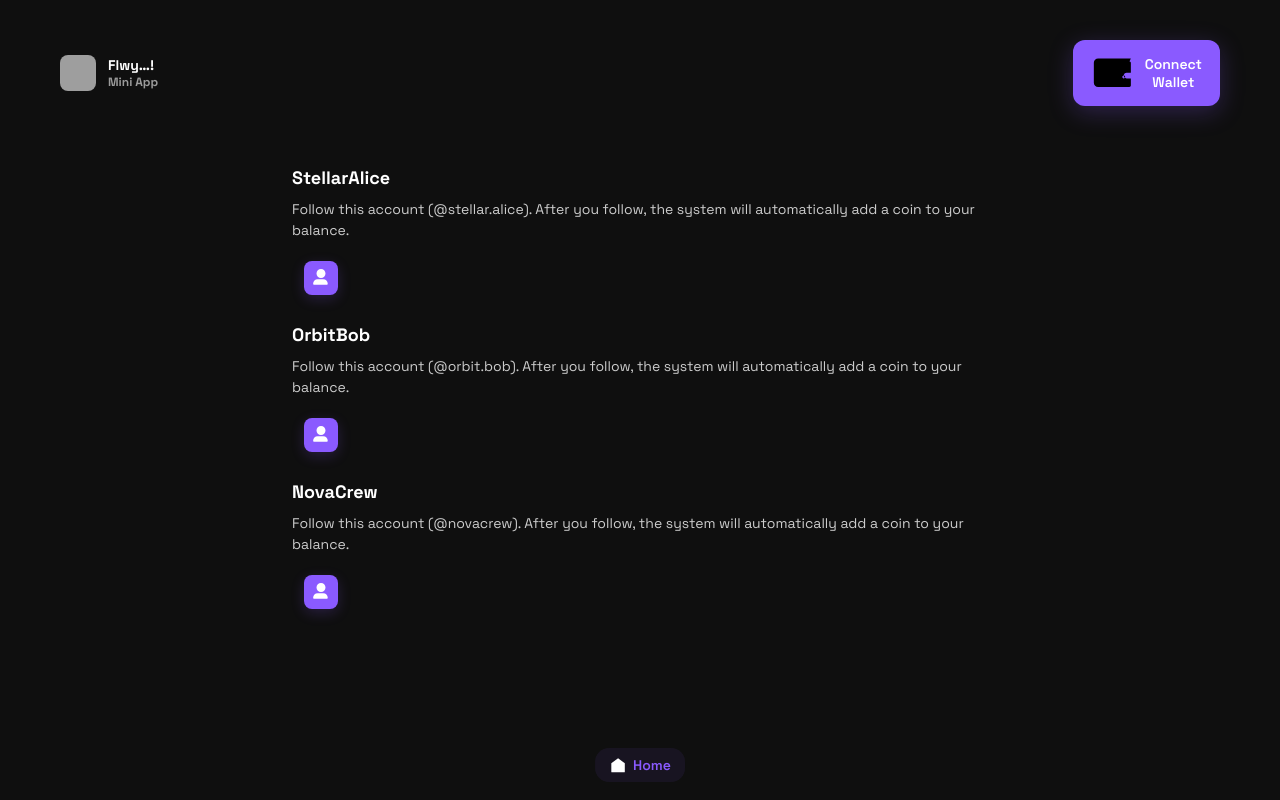
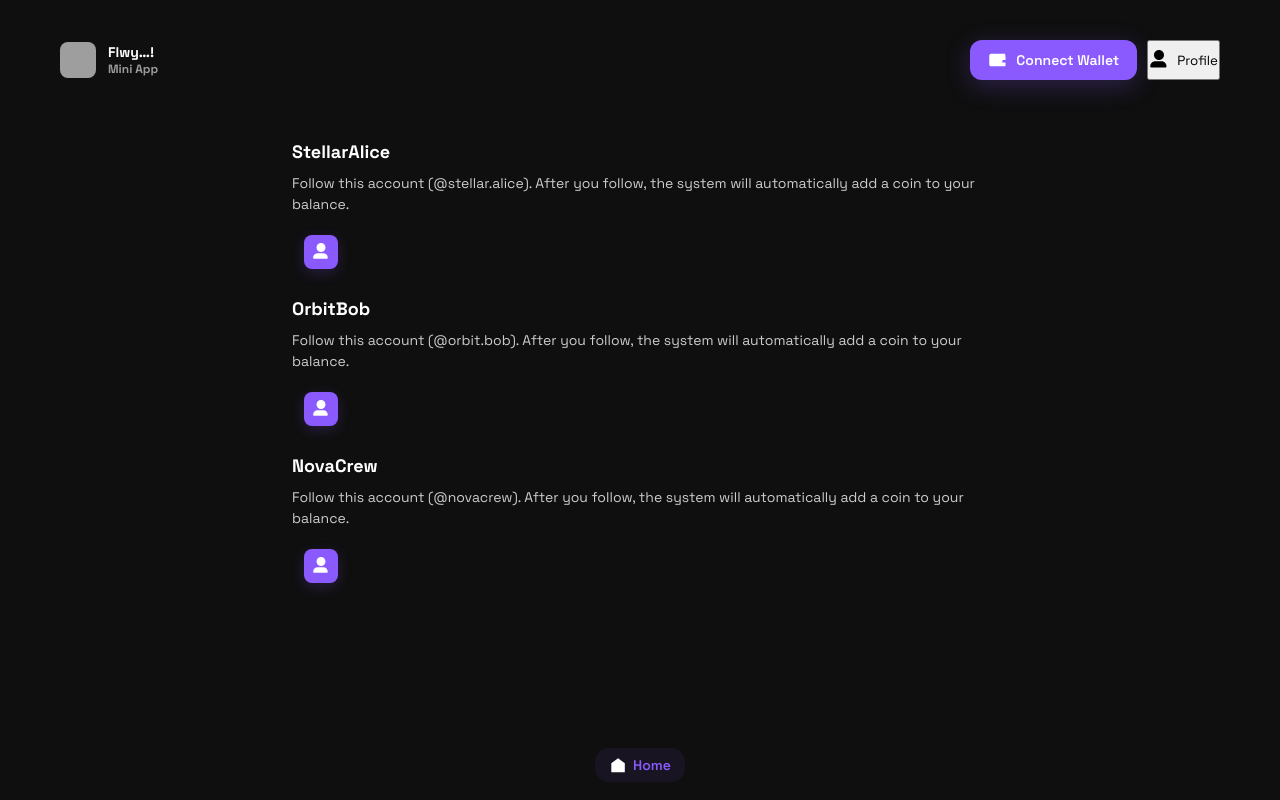
Before and after one commit to Fredrickadler/Flwy..-, a Next.js app: page / in a window 1280 px wide. Built offline with nearby package versions, Linux system fonts and the light colour scheme; grey boxes are pictures that could not be loaded.

Commit message:
Update Header.js

```diff
--- a/components/Header.js
+++ b/components/Header.js
@@ -5,20 +5,42 @@ export default function Header() {
   return (
     <header className="header container" style={{ position: "relative", zIndex: 20 }}>
       <div className="logo">
-        <img src="https://i.postimg.cc/q0z6Frjc/EEE329-E2-AFE6-4655-A643-C0171-EA8-F3-F0.png" alt="Flwy logo" style={{ width:36, height:36, borderRadius:8 }} />
+        <img
+          src="https://i.postimg.cc/q0z6Frjc/EEE329-E2-AFE6-4655-A643-C0171-EA8-F3-F0.png"
+          alt="Flwy logo"
+          style={{ width: 36, height: 36, borderRadius: 8 }}
+        />
         <div>
-          <div style={{ fontSize:14, fontWeight:700 }}>Flwy…!</div>
-          <div style={{ fontSize:12, color:"#9B9B9B" }}>Mini App</div>
+          <div style={{ fontSize: 14, fontWeight: 700 }}>Flwy…!</div>
+          <div style={{ fontSize: 12, color: "#9B9B9B" }}>Mini App</div>
         </div>
       </div>
 
-      <button className="wallet-btn">
-        {/* Wallet Icon fa-wallet */}
-        <svg xmlns="http://www.w3.org/2000/svg" viewBox="0 0 512 512">
-         <path d="M448 96H80c-26.5 0-48 21.5-48 48v224c0 26.5 21.5 48 48 48h352c8.8 0 16-7.2 16-16v-80h-48c-17.7 0-32-14.3-32-32s14.3-32 32-32h48V144c0-8.8-7.2-16-16-16zm-64 208c0 8.8-7.2 16-16 16s-16-7.2-16-16 7.2-16 16-16 16 7.2 16 16z"/>
-        </svg>
-        Connect Wallet
-      </button>
+      <div style={{ display: 'flex', gap: '10px' }}>
+        {/* Wallet Button with fa-wallet SVG */}
+        <button className="wallet-btn" style={{ display: 'flex', alignItems: 'center', gap: '8px' }}>
+          <svg
+            xmlns="http://www.w3.org/2000/svg"
+            viewBox="0 0 512 512"
+            style={{ width: '20px', height: '20px', fill: 'currentColor' }}
+          >
+            <path d="M448 96H80c-26.5 0-48 21.5-48 48v224c0 26.5 21.5 48 48 48h352c8.8 0 16-7.2 16-16v-80h-48c-17.7 0-32-14.3-32-32s14.3-32 32-32h48V144c0-8.8-7.2-16-16-16zm-64 208c0 8.8-7.2 16-16 16s-16-7.2-16-16 7.2-16 16-16 16 7.2 16 16z"/>
+          </svg>
+          Connect Wallet
+        </button>
+
+        {/* Profile Button with fa-user SVG */}
+        <button className="profile-btn" style={{ display: 'flex', alignItems: 'center', gap: '8px' }}>
+          <svg
+            xmlns="http://www.w3.org/2000/svg"
+            viewBox="0 0 448 512"
+            style={{ width: '20px', height: '20px', fill: 'currentColor' }}
+          >
+            <path d="M224 256c70.7 0 128-57.3 128-128S294.7 0 224 0 96 57.3 96 128s57.3 128 128 128zm95.8 32H128.2c-70.7 0-128 57.3-128 128 0 17.7 14.3 32 32 32h352c17.7 0 32-14.3 32-32 0-70.7-57.3-128-128-128z"/>
+          </svg>
+          Profile
+        </button>
+      </div>
     </header>
   );
 }
```
